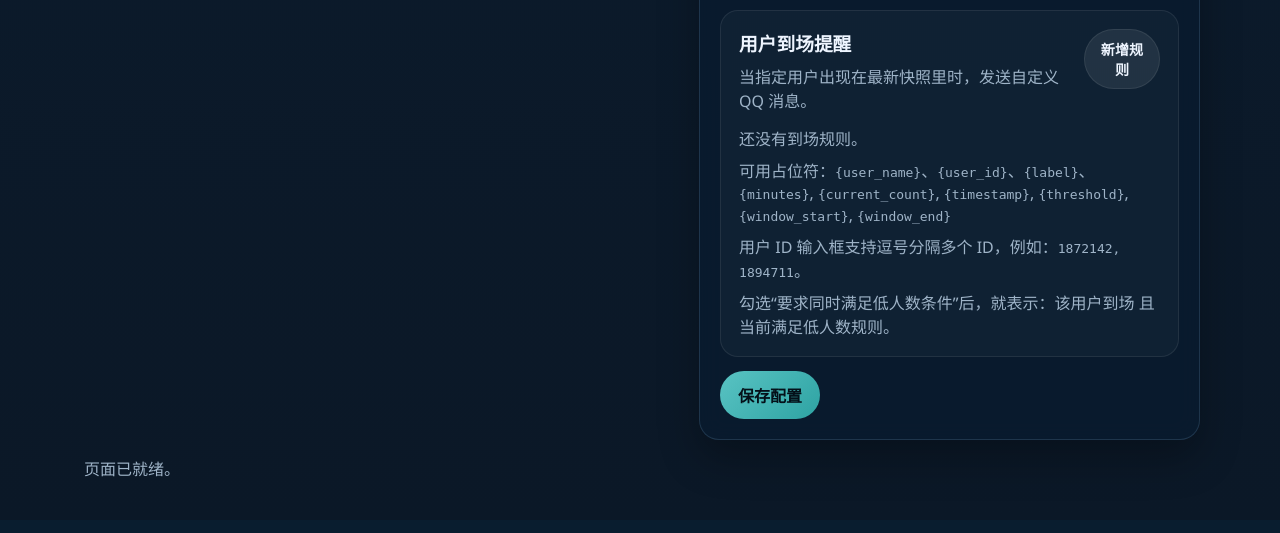
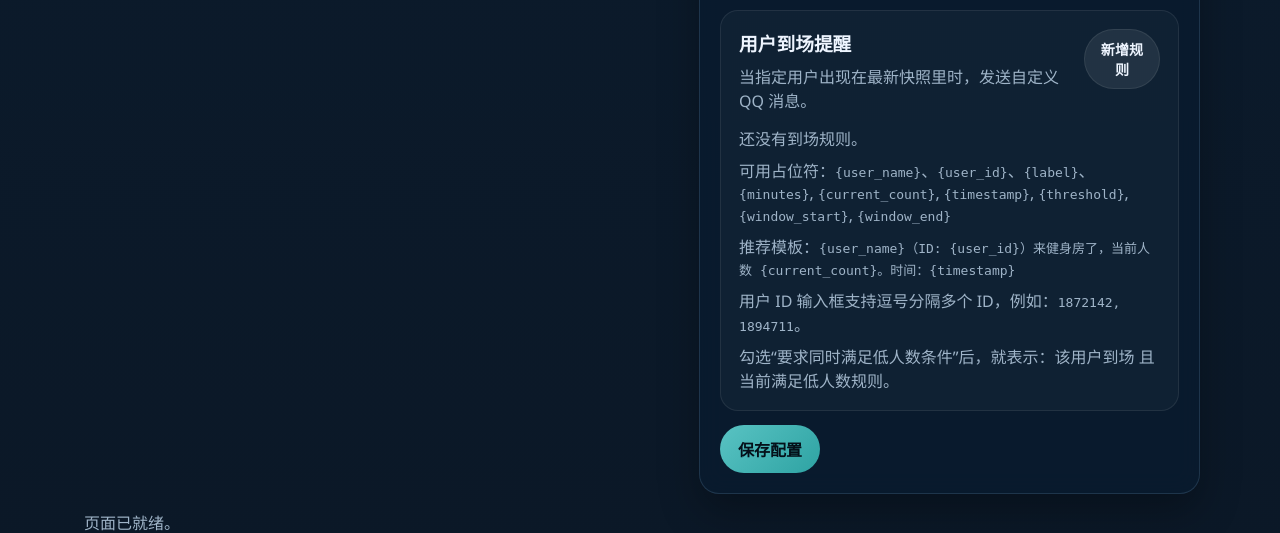
Before and after one commit to hylqs97/CheckMyGym, a Flask app: page / in a window 1280 px wide. Shown: the part 2545-3078 px from the top of the page. Before the commit the page ends 3022 px from the top, so only its background shows below. Run offline with Flask 3, Linux system fonts and the light colour scheme; parts of the project's set-up code (start-up, migrations or seed data) failed here and were passed over; some libraries are stand-ins or nearby versions.

Commit message:
Improve default arrival message template

```diff
--- a/gym_service.py
+++ b/gym_service.py
@@ -162,7 +162,7 @@ class ConfigManager:
                     "enabled": bool(raw_rule.get("enabled", True)),
                     "require_low_traffic": bool(raw_rule.get("require_low_traffic", False)),
                     "message_template": str(raw_rule.get("message_template") or "").strip()
-                    or "用户 {user_id} 来健身房了，当前人数 {current_count}。时间：{timestamp}",
+                    or "{user_name}（ID: {user_id}）来健身房了，当前人数 {current_count}。时间：{timestamp}",
                 }
             )
             rules[-1]["message_template"] = cls._repair_message_template(
@@ -177,7 +177,7 @@ class ConfigManager:
     def _repair_message_template(template: str, template_kind: str, user_id: str = "") -> str:
         cleaned = str(template or "").strip()
         low_traffic_default = "健身房当前人数 {current_count}，已低于阈值 {threshold}。时间：{timestamp}"
-        arrival_default = "用户 {user_id} 来健身房了，当前人数 {current_count}。时间：{timestamp}"
+        arrival_default = "{user_name}（ID: {user_id}）来健身房了，当前人数 {current_count}。时间：{timestamp}"
 
         broken_markers = ("????", "???", "鍋ヨ韩", "鏉ュ仴", "褰撳墠", "鏃堕棿", "锛", "銆")
         if not cleaned or any(marker in cleaned for marker in broken_markers):
--- a/static/js/dashboard.js
+++ b/static/js/dashboard.js
@@ -1,4 +1,5 @@
 (function () {
+  const DEFAULT_ARRIVAL_MESSAGE_TEMPLATE = "{user_name}（ID: {user_id}）来健身房了，当前人数 {current_count}。时间：{timestamp}";
   const state = {
     config: null,
     data: null,
@@ -515,7 +516,7 @@
       createRuleField(
         "消息模板",
         "message_template",
-        data.message_template || "",
+        data.message_template || DEFAULT_ARRIVAL_MESSAGE_TEMPLATE,
         true
       )
     );
--- a/templates/index.html
+++ b/templates/index.html
@@ -214,6 +214,7 @@
                   <code>{minutes}</code>, <code>{current_count}</code>, <code>{timestamp}</code>,
                   <code>{threshold}</code>, <code>{window_start}</code>, <code>{window_end}</code>
                 </p>
+                <p class="form-help">推荐模板：<code>{user_name}（ID: {user_id}）来健身房了，当前人数 {current_count}。时间：{timestamp}</code></p>
                 <p class="form-help">用户 ID 输入框支持逗号分隔多个 ID，例如：<code>1872142, 1894711</code>。</p>
                 <p class="form-help">勾选“要求同时满足低人数条件”后，就表示：该用户到场 且 当前满足低人数规则。</p>
               </section>
```
